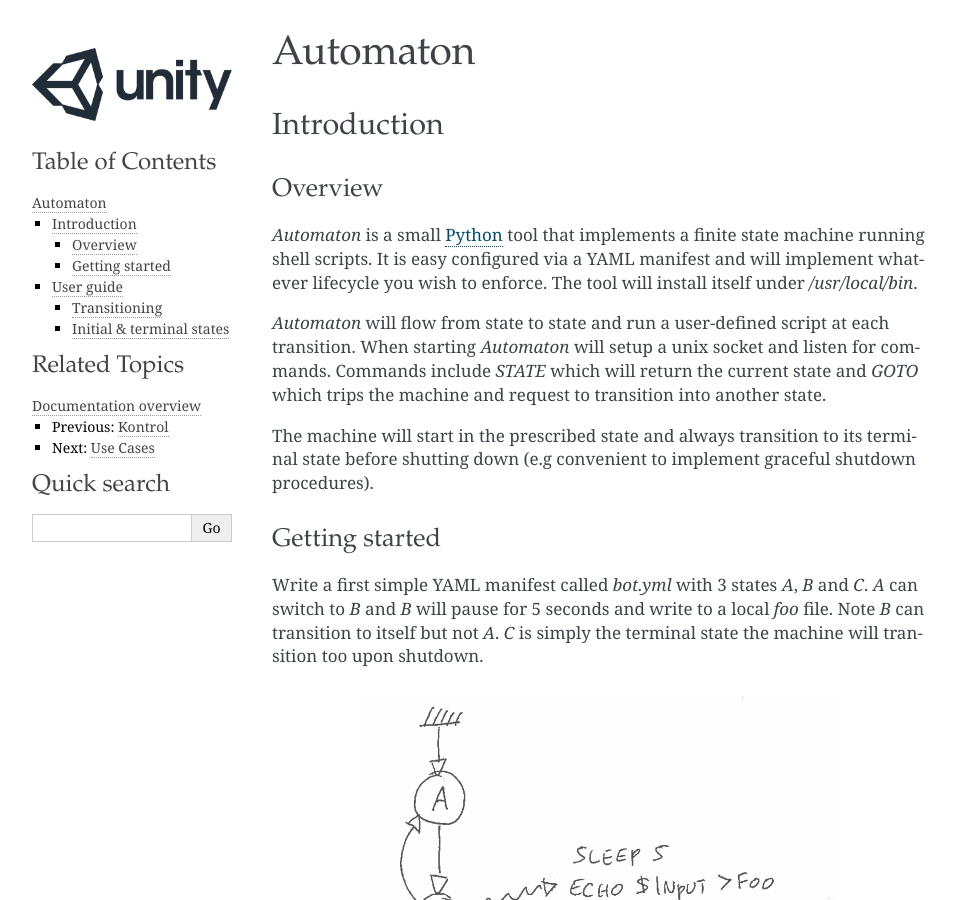
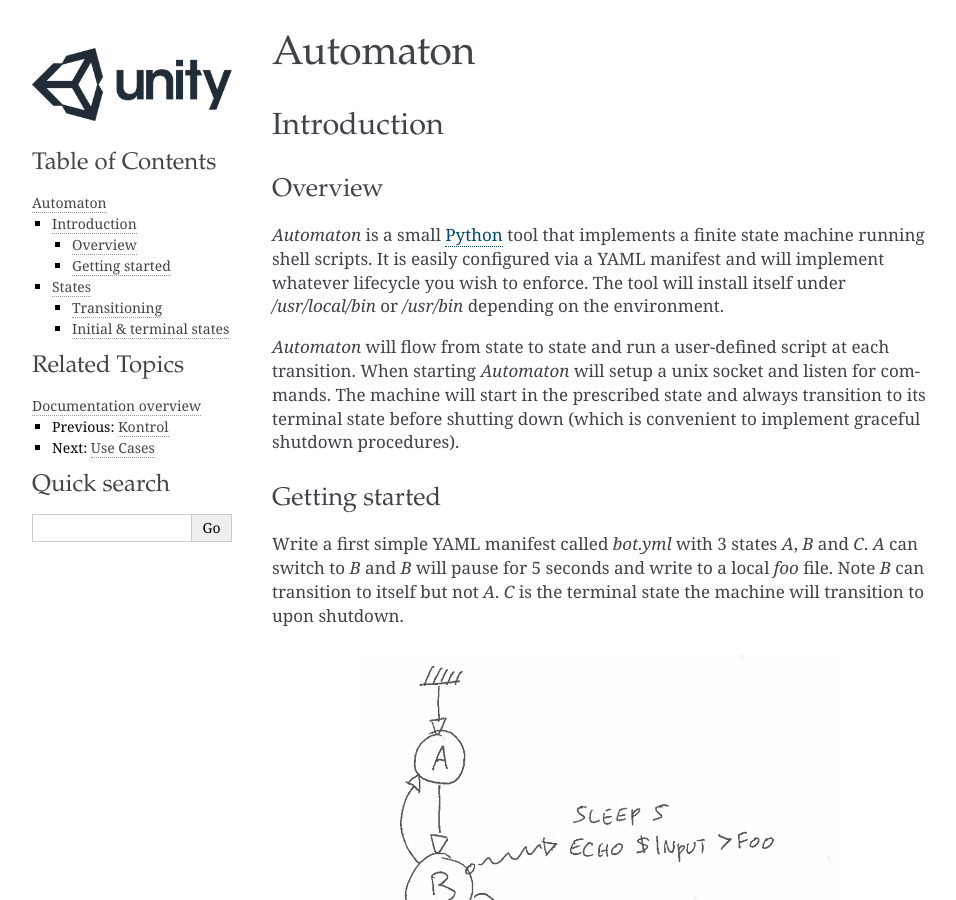
Before and after one commit to isabella232/ads-infra-kontrol, a Sphinx documentation site: the page built from docs/automaton.rst, in a window 1280 px wide and 900 px high. Shown: the whole window, without its empty margins (148-1104 px from the left). Built offline with Sphinx 7.4.7, drawn with Linux system fonts in a browser that asks for light colours; some of the changed text lies outside the part shown.

Commit message:
Doc update

```diff
--- a/docs/automaton.rst
+++ b/docs/automaton.rst
@@ -10,16 +10,14 @@
 ********
 
 *Automaton* is a small Python_ tool that implements a finite state machine running
-shell scripts. It is easy configured via a YAML manifest and will implement whatever
-lifecycle you wish to enforce. The tool will install itself under */usr/local/bin*.
+shell scripts. It is easily configured via a YAML manifest and will implement whatever
+lifecycle you wish to enforce. The tool will install itself under */usr/local/bin* or
+*/usr/bin* depending on the environment.
 
 *Automaton* will flow from state to state and run a user-defined script at each transition.
-When starting *Automaton* will setup a unix socket and listen for commands. Commands
-include *STATE* which will return the current state and *GOTO* which trips the machine and
-request to transition into another state.
-
-The machine will start in the prescribed state and always transition to its terminal state
-before shutting down (e.g convenient to implement graceful shutdown procedures).
+When starting *Automaton* will setup a unix socket and listen for commands. The machine will
+start in the prescribed state and always transition to its terminal state before shutting down
+(which is convenient to implement graceful shutdown procedures).
 
 
 Getting started
@@ -27,8 +25,8 @@
 
 Write a first simple YAML manifest called *bot.yml* with 3 states *A*, *B* and *C*. *A*
 can switch to *B* and *B* will pause for 5 seconds and write to a local *foo* file. Note
-*B* can transition to itself but not *A*. *C* is simply the terminal state the machine
-will transition too upon shutdown.
+*B* can transition to itself but not *A*. *C* is the terminal state the machine will
+transition to upon shutdown.
 
 .. figure:: png/A-B.png
    :align: center
@@ -96,8 +94,9 @@
     $cat foo
     hello
 
-User guide
-__________
+
+States
+______
 
 
 Transitioning
@@ -105,7 +104,9 @@
 
 You can transition to a target state either asynchronously using *GOTO* or blocking using
 *WAIT*. Both commands will send an acknowledgement back: either **OK** if the transition was
-successful or **KO** if the target state is invalid.
+successful or **KO** if the target state is invalid. Please be aware that depending on the
+script a *WAIT* command might take some time: be sure to *socat* with a timeout in that
+case.
 
 You can pass arbitrary payload as well after the state. This payload will be passed down
 during the transition to the shell script via the **$INPUT** variable. This variable is free-form
@@ -154,4 +155,5 @@
 state can be reached from any other state and will run last. You can take advantage of this
 mechanism to perform some cleanup tasks as an example.
 
+
 .. include:: links.rst
```
